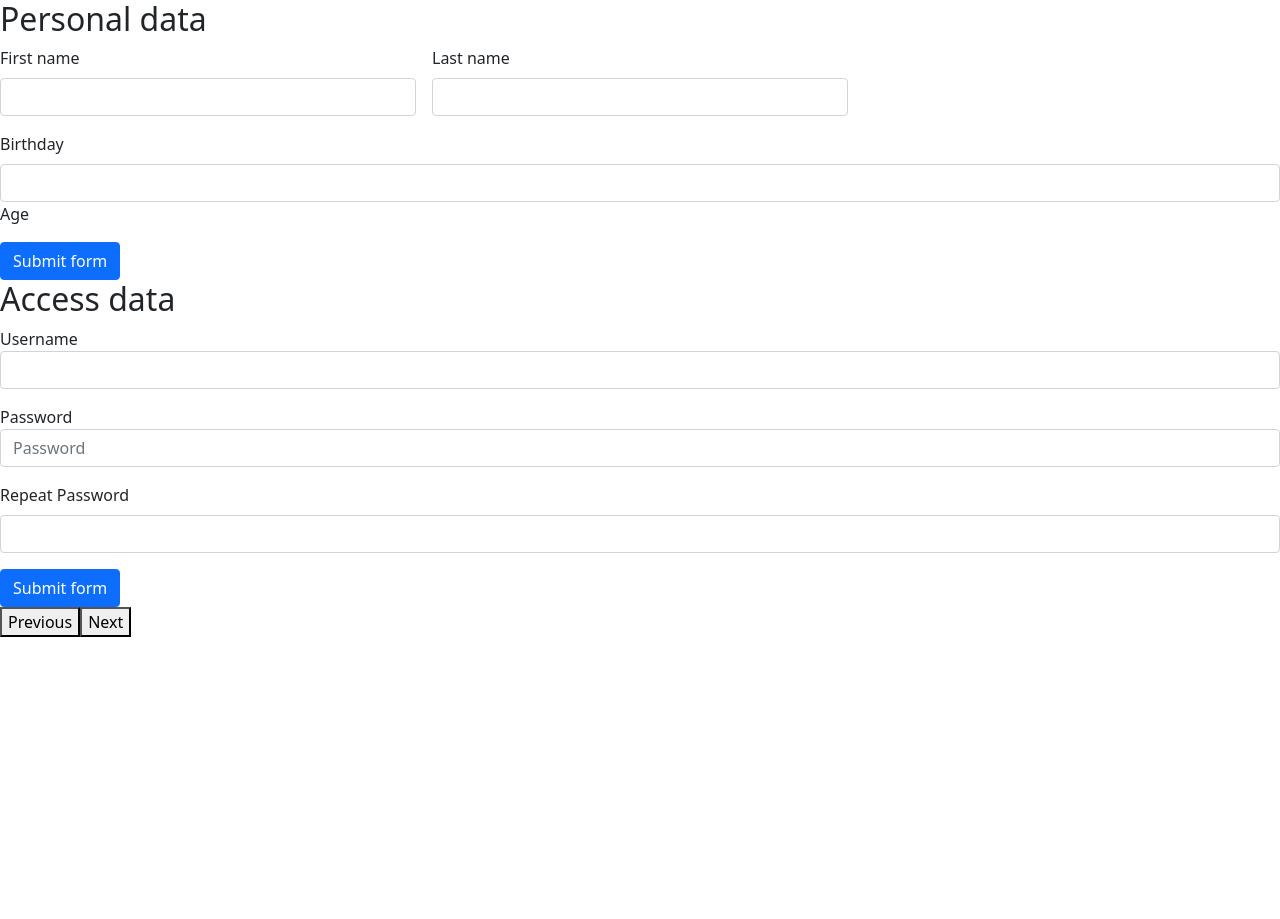
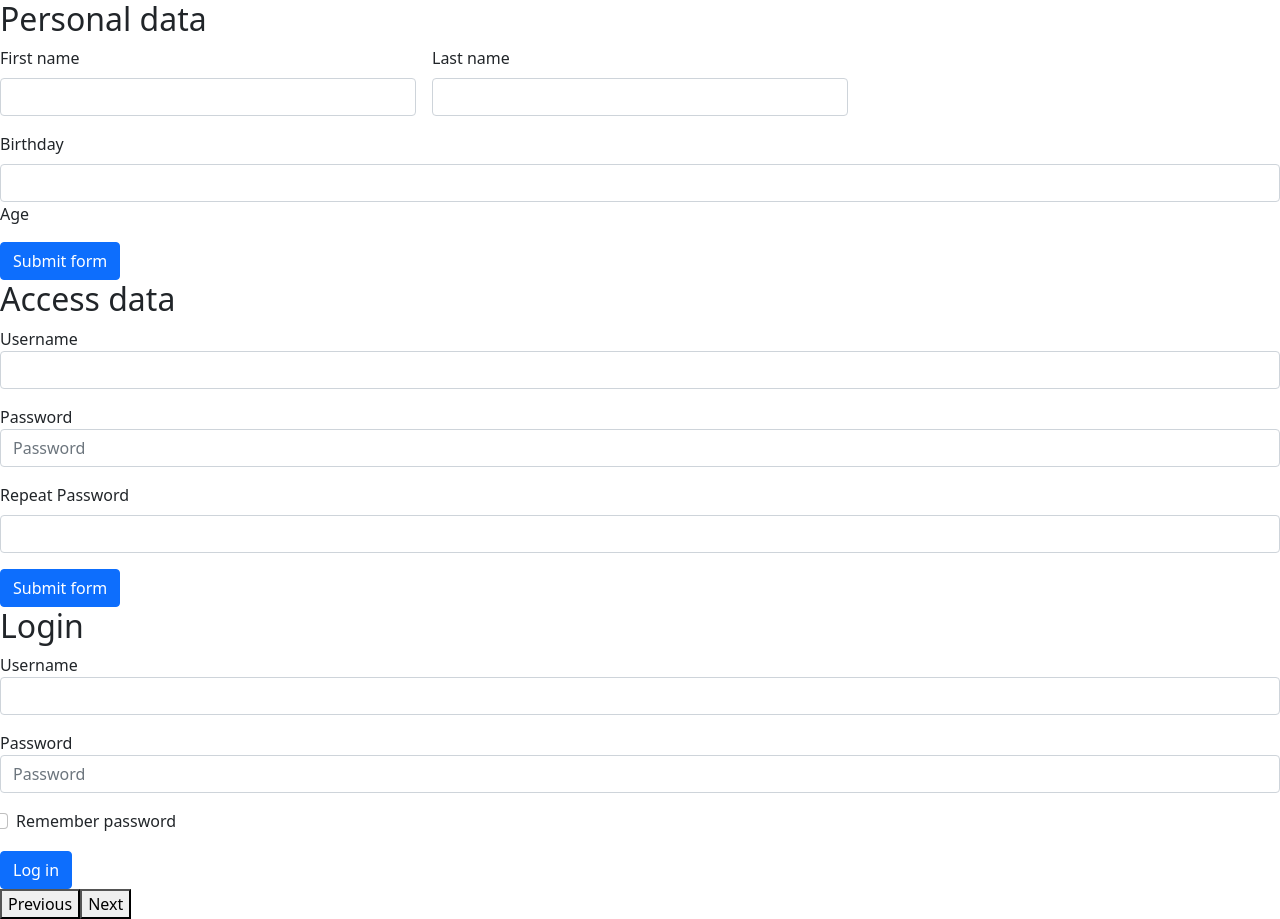
Before and after one commit to DavidLlobet/W04CH04-David-Llobet, a React (Create React App) app: page / in a window 1280 px wide. Before the commit the page ends 800 px from the top, so only its background shows below. Built offline with nearby package versions, Linux system fonts and the light colour scheme.

Commit message:
Create component

```diff
--- a/src/App.js
+++ b/src/App.js
@@ -2,6 +2,7 @@ import Context from './context/Context';
 import './App.css';
 import PersonalData from './components/Personal data/Personal data';
 import AccessData from './components/Access data/Access data';
+import Login from './components/Login/Login';
 
 function App() {
   return (
@@ -13,6 +14,7 @@ function App() {
     >
          <PersonalData formName={"Personal data"} />
          <AccessData formName={"Access data"} />
+         <Login formName={"Login"} />
                <footer class="grid column">
   <button>Previous</button>
     <button>Next</button>
--- /dev/null
+++ b/src/components/Login/Login.js
@@ -0,0 +1,32 @@
+const Login = ({formName}) => {
+    return (
+        <section className
+   ="personal-data">
+      <h2>{formName}</h2>
+      <form className
+      ="row g-3 needs-validation" novalidate>
+         <div class="form-group">
+    <label for="exampleInputEmail1">Username</label>
+    <input type="email" class="form-control" id="exampleInputEmail1" aria-describedby="emailHelp" placeholder=""/>
+
+  </div>
+  <div class="form-group">
+    <label for="exampleInputPassword1">Password</label>
+    <input type="password" class="form-control" id="exampleInputPassword1" placeholder="Password"/>
+  </div>
+          <div class="form-check">
+    <input type="checkbox" class="form-check-input" id="exampleCheck1"/>
+    <label class="form-check-label" for="exampleCheck1">Remember password</label>
+  </div>
+
+         <div className
+         ="col-12">
+        <button className
+        ="btn btn-primary" type="submit">Log in</button>
+      </div>
+      </form>
+    </section>
+    )
+}
+
+export default Login;
```
